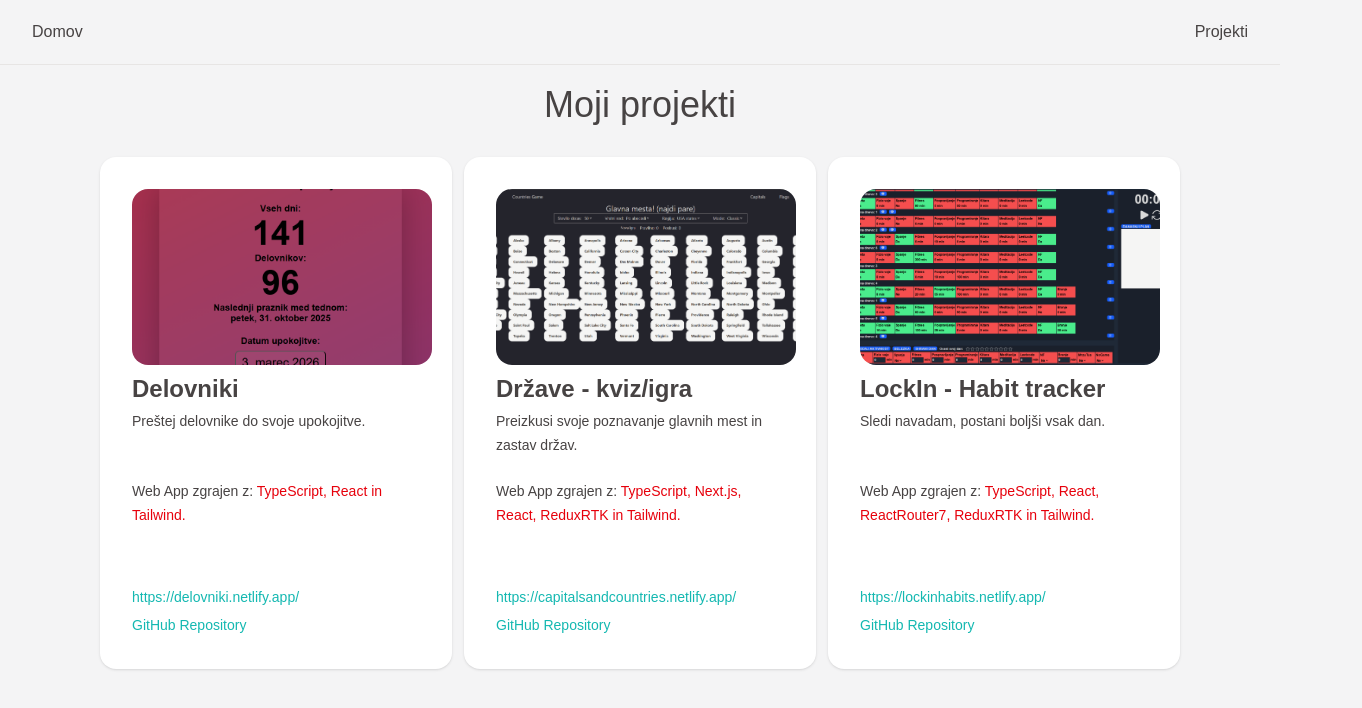
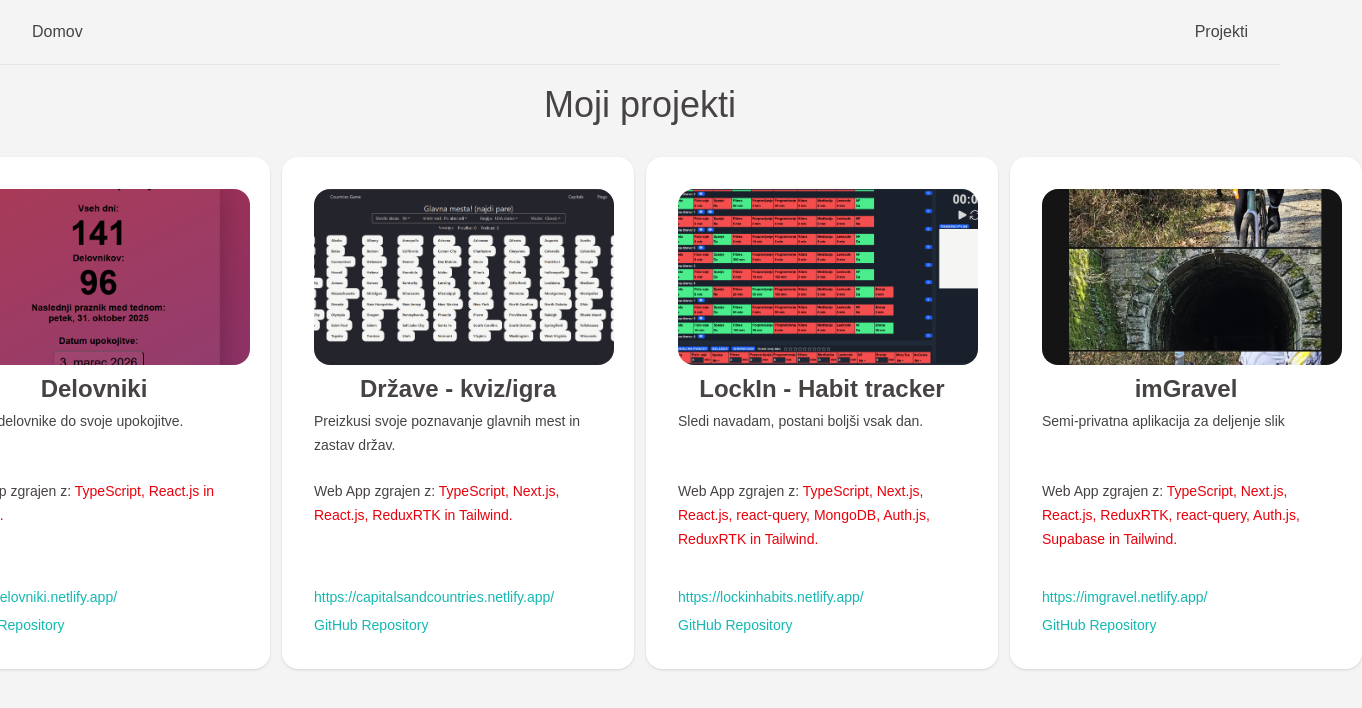
Before and after one commit to DomenGoli/portfolio, a Next.js app: page /projects in a window 1280 px wide. Shown: the top 708 px of the page, 1362 px wide, since content can reach past the window. Built offline with nearby package versions, Linux system fonts and the light colour scheme.

Commit message:
added imgravel

```diff
--- a/app/_components/ProjectCard.tsx
+++ b/app/_components/ProjectCard.tsx
@@ -26,7 +26,7 @@ function ProjectCard({ project }: { project: ProjectType }) {
             </div>
             <div className="grid h-full grid-rows-[1fr_1fr_auto] mt-2 gap-5 text-sm leading-6">
                 <div className="flex flex-col gap-1">
-                    <p className="text-2xl font-bold">{title}</p>
+                    <p className="text-2xl font-bold text-center">{title}</p>
                     <p>{description}</p>
                 </div>
                 <div>
--- a/app/_lib/projects.tsx
+++ b/app/_lib/projects.tsx
@@ -1,13 +1,14 @@
 import scoutImage from "@/public/scout-workdays.png"
 import capitalsImage from "@/public/capitals.png";
 import lockinImage from "@/public/lockin.png"
+import imgravelImage from "@/public/imgravel.png"
 
 export const projects = [
     {
         title: "Delovniki",
         image: scoutImage,
         description: "Preštej delovnike do svoje upokojitve.",
-        tech: "TypeScript, React in Tailwind.",
+        tech: "TypeScript, React.js in Tailwind.",
         url: "https://delovniki.netlify.app/",
         repo: "https://github.com/DomenGoli/Delovniki/tree/41455f432fe26e9b7d3e6eda85f1e1ff302b17ed/src"
     },
@@ -15,7 +16,7 @@ export const projects = [
         title: "Države - kviz/igra",
         image: capitalsImage,
         description: "Preizkusi svoje poznavanje glavnih mest in zastav držav.",
-        tech: "TypeScript, Next.js, React, ReduxRTK in Tailwind.",
+        tech: "TypeScript, Next.js, React.js, ReduxRTK in Tailwind.",
         url: "https://capitalsandcountries.netlify.app/",
         repo: "https://github.com/DomenGoli/capitals2.git"
     },
@@ -23,8 +24,16 @@ export const projects = [
         title: "LockIn - Habit tracker",
         image: lockinImage,
         description: "Sledi navadam, postani boljši vsak dan.",
-        tech: "TypeScript, React, ReactRouter7, ReduxRTK in Tailwind.",
+        tech: "TypeScript, Next.js, React.js, react-query, MongoDB, Auth.js, ReduxRTK in Tailwind.",
         url: "https://lockinhabits.netlify.app/",
         repo: "https://github.com/DomenGoli/LockIn.git"
     },
+    {
+        title: "imGravel",
+        image: imgravelImage,
+        description: "Semi-privatna aplikacija za deljenje slik",
+        tech: "TypeScript, Next.js, React.js, ReduxRTK, react-query, Auth.js, Supabase in Tailwind.",
+        url: "https://imgravel.netlify.app/",
+        repo: "https://github.com/DomenGoli/ravel.git"
+    },
 ]
--- a/app/page.tsx
+++ b/app/page.tsx
@@ -12,13 +12,13 @@ export default function Home() {
                     </p>
                     <div className="flex flex-col items-center">
                         <p className="lg:text-2xl text-[1rem] px-6">
-                            Sem razvijalec spletnih aplikacij s fokusom na
+                            Sem razvijalec spletnih aplikacij v
                             JavaScript/TypeScript in React.js.
                         </p>
                         <div className="flex justify-center pt-4">
                             <Link href="/projects">
                                 <button className="border rounded-[10px] px-3 bg-stone-200 cursor-pointer hover:bg-stone-50 duration-150">
-                                    <p>Nekaj izmed mojih projektov</p>
+                                    <p>Nekaj mojih projektov</p>
                                 </button>
                             </Link>
                         </div>
```
Also changed, not shown: public/imgravel.png (added).
